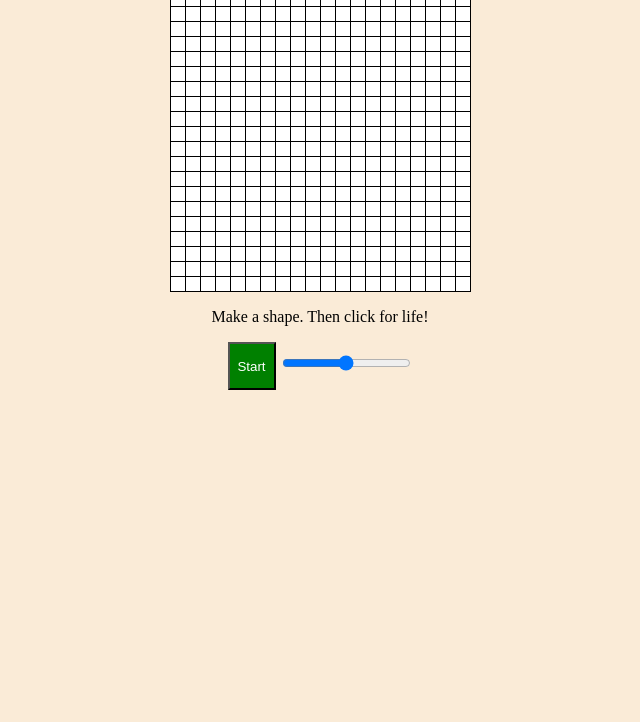
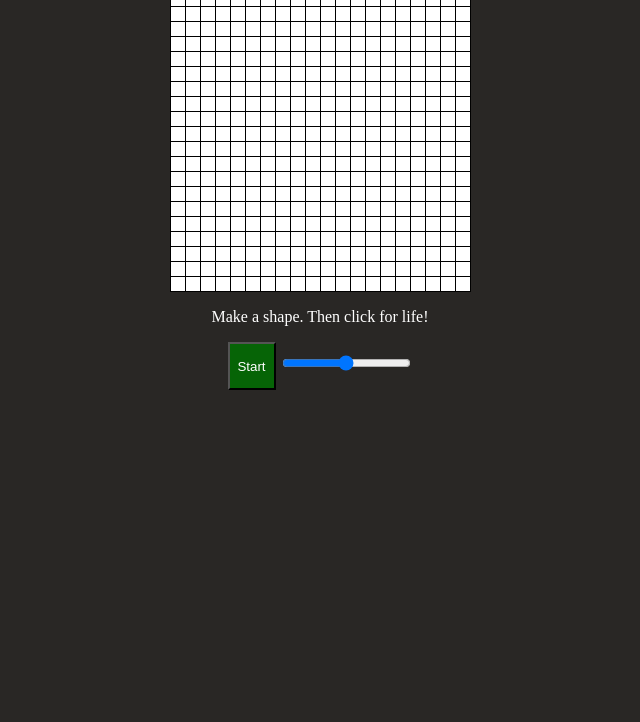
Before and after one commit to MagicMart/Game-of-Life, a website: page index.html in a window 1280 px wide. Shown: the part 78-800 px from the top of the page, without its empty margins (320-960 px from the left). Drawn offline with nearby package versions, Linux system fonts and the light colour scheme.

Commit message:
background colour

```diff
--- a/css/style.css
+++ b/css/style.css
@@ -9,19 +9,19 @@ html {
 
 body {
     text-align: center;
-    background-color: rgb(250, 235, 215);
-    color: rgb(250, 235, 215);
+    background-color: #292725;
+    color: #faebd7;
 }
 
 p {
-    color: black;
+    color: #ffffff;
 }
 
 h1 {
     font-family: Monoton, cursive;
     font-size: 35px;
     margin: 0.2em;
-    color: rgb(255, 128, 128);
+    color: #ff8080;
 }
 
 h2 {
@@ -35,7 +35,7 @@ h2:first-of-type {
 table,
 tr,
 td {
-    border: 1px solid black;
+    border: 1px solid #000000;
 }
 
 table {
@@ -54,8 +54,8 @@ td {
 #begin {
     min-width: 48px;
     min-height: 48px;
-    background-color: green;
-    color: white;
+    background-color: #066406;
+    color: #ffffff;
 }
 
 .coord {
```
